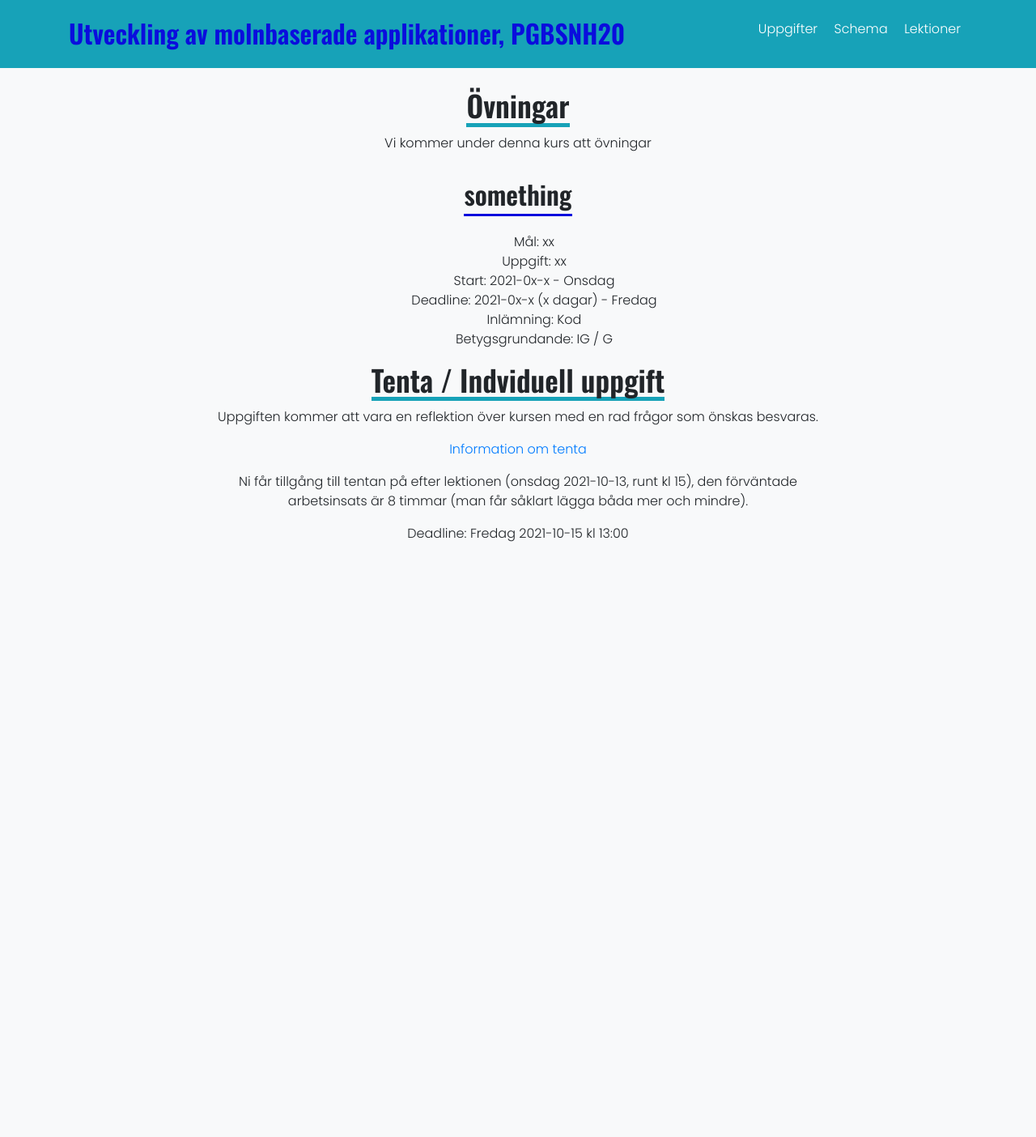
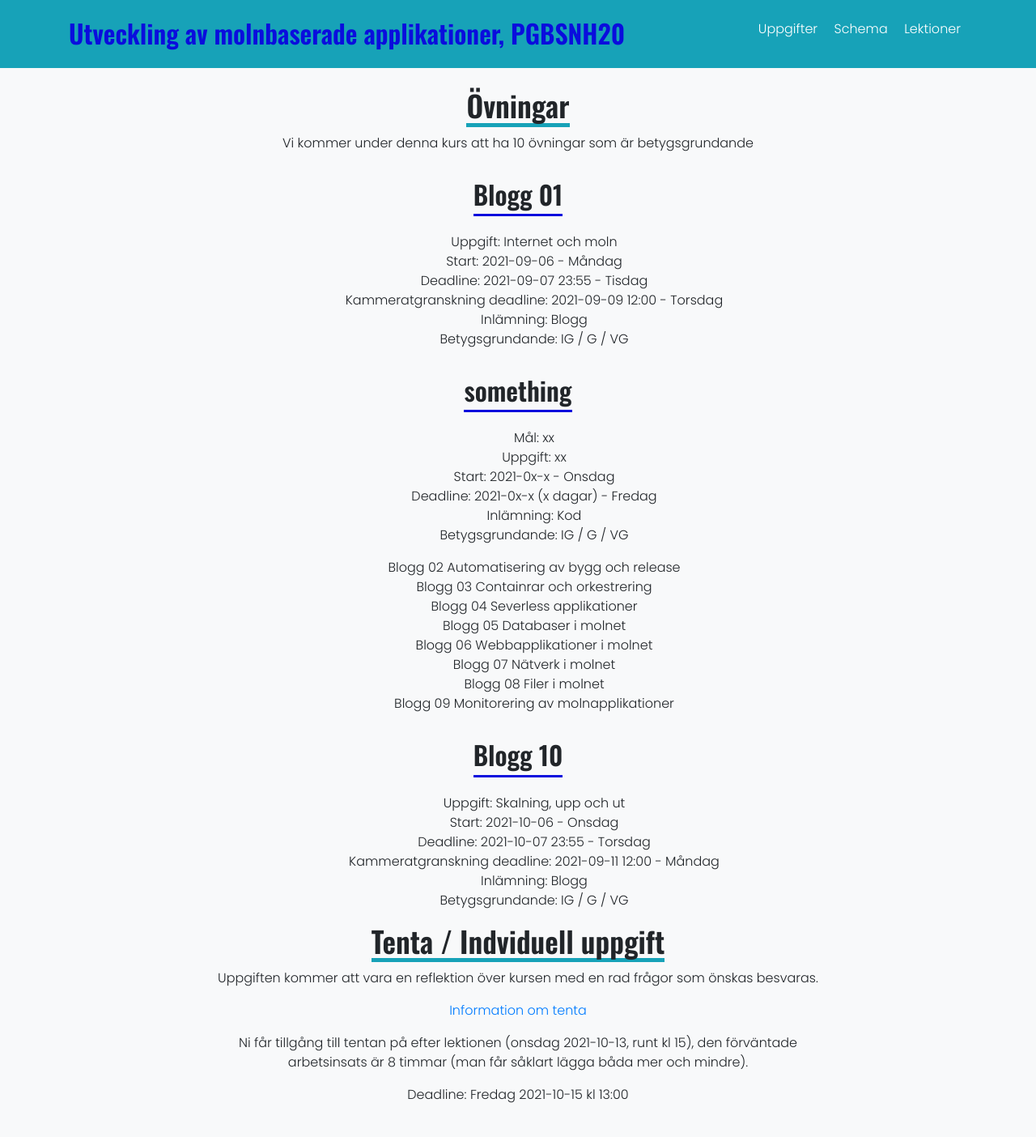
Before and after one commit to PGBSNH20/PGBSNH20-molnapplikationer, a Jekyll site: the page built from assignments.md, in a window 1280 px wide. Shown: the whole page at 81% size. Built offline with Jekyll 4.4.1, drawn with Linux system fonts in a browser that asks for light colours; nearby versions of some CDN libraries; before the commit the page ends 900 px from its top, so only the background shows below that.

Commit message:
updates assignment

```diff
--- a/assignments.md
+++ b/assignments.md
@@ -6,7 +6,15 @@ permalink: /assignments/
 
 # Övningar
 
-Vi kommer under denna kurs att  övningar
+Vi kommer under denna kurs att ha 10 övningar som är betygsgrundande
+
+## Blogg 01
+* Uppgift: Internet och moln
+* Start: 2021-09-06 - Måndag
+* Deadline: 2021-09-07 23:55 - Tisdag
+* Kammeratgranskning deadline: 2021-09-09 12:00 - Torsdag
+* Inlämning: Blogg
+* Betygsgrundande: IG / G / VG
 
 ## something
 * Mål: xx
@@ -14,7 +22,26 @@ Vi kommer under denna kurs att  övningar
 * Start: 2021-0x-x - Onsdag
 * Deadline: 2021-0x-x (x dagar) - Fredag
 * Inlämning: Kod
-* Betygsgrundande: IG / G
+* Betygsgrundande: IG / G / VG
+
+
+* Blogg 02 Automatisering av bygg och release
+* Blogg 03 Containrar och orkestrering
+* Blogg 04 Severless applikationer
+* Blogg 05 Databaser i molnet
+* Blogg 06 Webbapplikationer i molnet
+* Blogg 07 Nätverk i molnet
+* Blogg 08 Filer i molnet
+* Blogg 09 Monitorering av molnapplikationer
+
+
+## Blogg 10
+* Uppgift: Skalning, upp och ut
+* Start: 2021-10-06 - Onsdag
+* Deadline: 2021-10-07 23:55 - Torsdag
+* Kammeratgranskning deadline: 2021-09-11 12:00 - Måndag
+* Inlämning: Blogg
+* Betygsgrundande: IG / G / VG
 
 
 # Tenta / Indviduell uppgift
```
